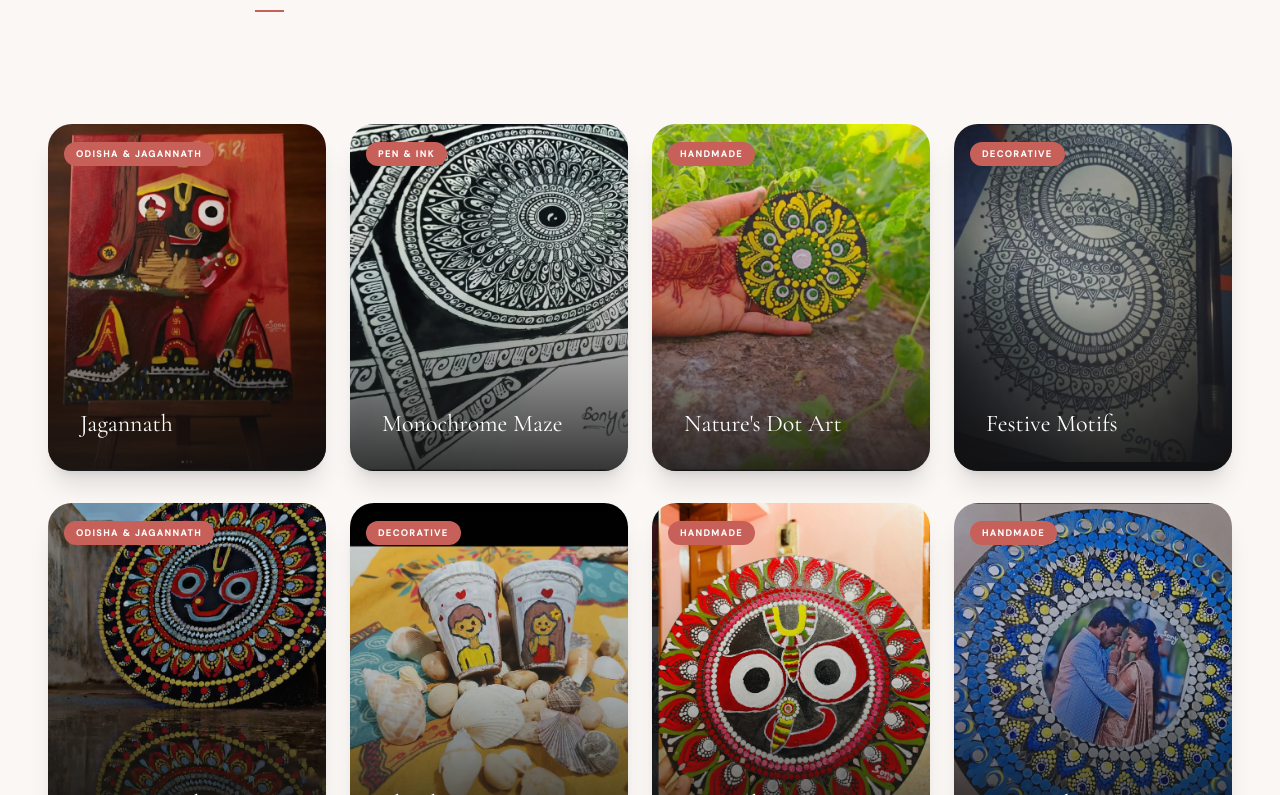
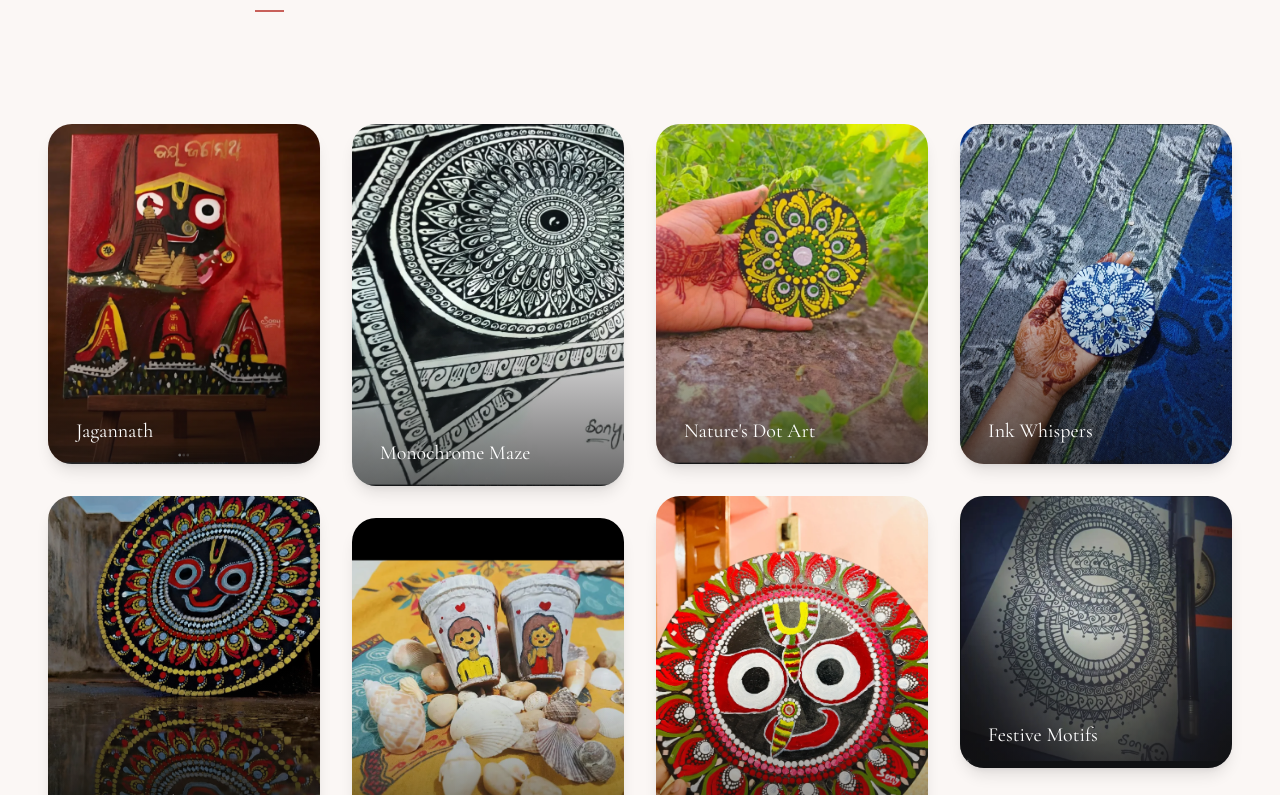
Before and after one commit to subhasreebuilds/artDairies, a Next.js app: page /gallery in a window 1280 px wide. Shown: the part 585-1380 px from the top of the page. Built offline with nearby package versions, Linux system fonts and the light colour scheme.

Commit message:
layout changed

```diff
--- a/src/app/gallery/page.tsx
+++ b/src/app/gallery/page.tsx
@@ -84,38 +84,49 @@ function GalleryContent() {
       <section className="py-16 px-6 md:px-12 max-w-[1600px] mx-auto">
         <motion.div
           layout
-          className="columns-1 sm:columns-2 lg:columns-3 xl:columns-4 gap-6 space-y-6"
+          className="columns-1 sm:columns-2 lg:columns-3 xl:columns-4 gap-8 space-y-8"
         >
           <AnimatePresence>
-            {filteredArtworks.map((artwork) => (
+            {filteredArtworks.map((artwork, index) => (
               <motion.div
                 key={artwork.id}
                 layout
-                initial={{ opacity: 0, y: 20 }}
+                initial={{ opacity: 0, y: 30 }}
                 animate={{ opacity: 1, y: 0 }}
                 exit={{ opacity: 0, scale: 0.95 }}
-                transition={{ duration: 0.5 }}
+                transition={{ duration: 0.5, delay: index * 0.04 }}
                 className="break-inside-avoid mb-8 relative group"
               >
-                <Link href={`/gallery/${artwork.id}`} className="relative block group w-full aspect-[4/5] shadow-xl rounded-3xl overflow-hidden hover:-translate-y-2 hover:shadow-[0_25px_50px_-12px_rgba(200,96,90,0.35)] hover:ring-2 hover:ring-accent-gold/60 transition-all duration-500">
+                {/* Alternate aspect ratio for visual rhythm: portrait / square / portrait / tall */}
+                <Link
+                  href={`/gallery/${artwork.id}`}
+                  className={`relative block w-full overflow-hidden rounded-3xl shadow-lg
+                    hover:-translate-y-3 hover:shadow-[0_30px_60px_-12px_rgba(200,96,90,0.4)]
+                    hover:ring-2 hover:ring-accent-gold/50 transition-all duration-500
+                    ${index % 5 === 2 ? "aspect-square" : index % 5 === 4 ? "aspect-[3/4]" : "aspect-[4/5]"}
+                  `}
+                >
                   <Image
                     src={artwork.image}
                     alt={artwork.title}
                     fill
-                    sizes="(max-width: 640px) 100vw, (max-width: 1024px) 50vw, 33vw"
-                    className="object-cover transform group-hover:scale-105 transition-transform duration-[1.5s] ease-out"
+                    sizes="(max-width: 640px) 100vw, (max-width: 1024px) 50vw, 25vw"
+                    className="object-cover transform group-hover:scale-110 transition-transform duration-[1.2s] ease-out"
                   />
-                  <div className="absolute inset-0 bg-gradient-to-t from-ink-900/85 via-ink-900/20 to-transparent" />
 
-                  {/* Pink pill badge — always visible over the image */}
-                  <div className="absolute top-4 left-4 z-20">
-                    <span className="bg-accent-gold text-white text-[9px] tracking-[0.18em] uppercase font-semibold px-3 py-1.5 rounded-full">
+                  {/* Overlay — subtle always, stronger on hover */}
+                  <div className="absolute inset-0 bg-gradient-to-t from-ink-900/80 via-transparent to-transparent opacity-80 group-hover:opacity-100 transition-opacity duration-500" />
+
+                  {/* Pink pill badge top-left */}
+                  <div className="absolute top-4 left-4 z-20 opacity-0 group-hover:opacity-100 translate-y-1 group-hover:translate-y-0 transition-all duration-300">
+                    <span className="bg-accent-gold text-white text-[9px] tracking-[0.18em] uppercase font-semibold px-3 py-1.5 rounded-full shadow-md">
                       {artwork.category}
                     </span>
                   </div>
 
-                  <div className="absolute bottom-0 left-0 right-0 p-6 md:p-8 flex flex-col items-start z-20">
-                    <h3 className="font-serif text-xl md:text-2xl text-white leading-tight">{artwork.title}</h3>
+                  {/* Title slides up on hover */}
+                  <div className="absolute bottom-0 left-0 right-0 p-5 md:p-7 z-20 translate-y-2 group-hover:translate-y-0 transition-transform duration-400">
+                    <h3 className="font-serif text-lg md:text-xl text-white leading-tight">{artwork.title}</h3>
                   </div>
                 </Link>
               </motion.div>
```
